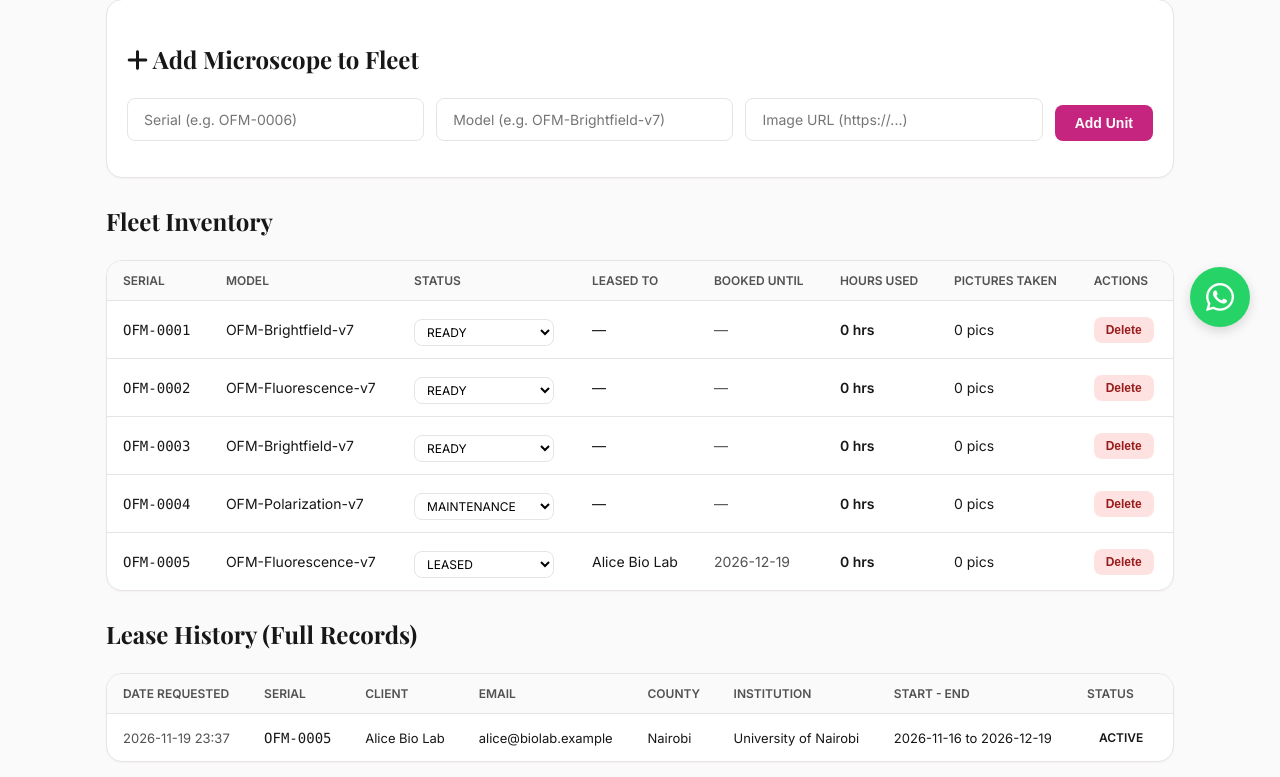
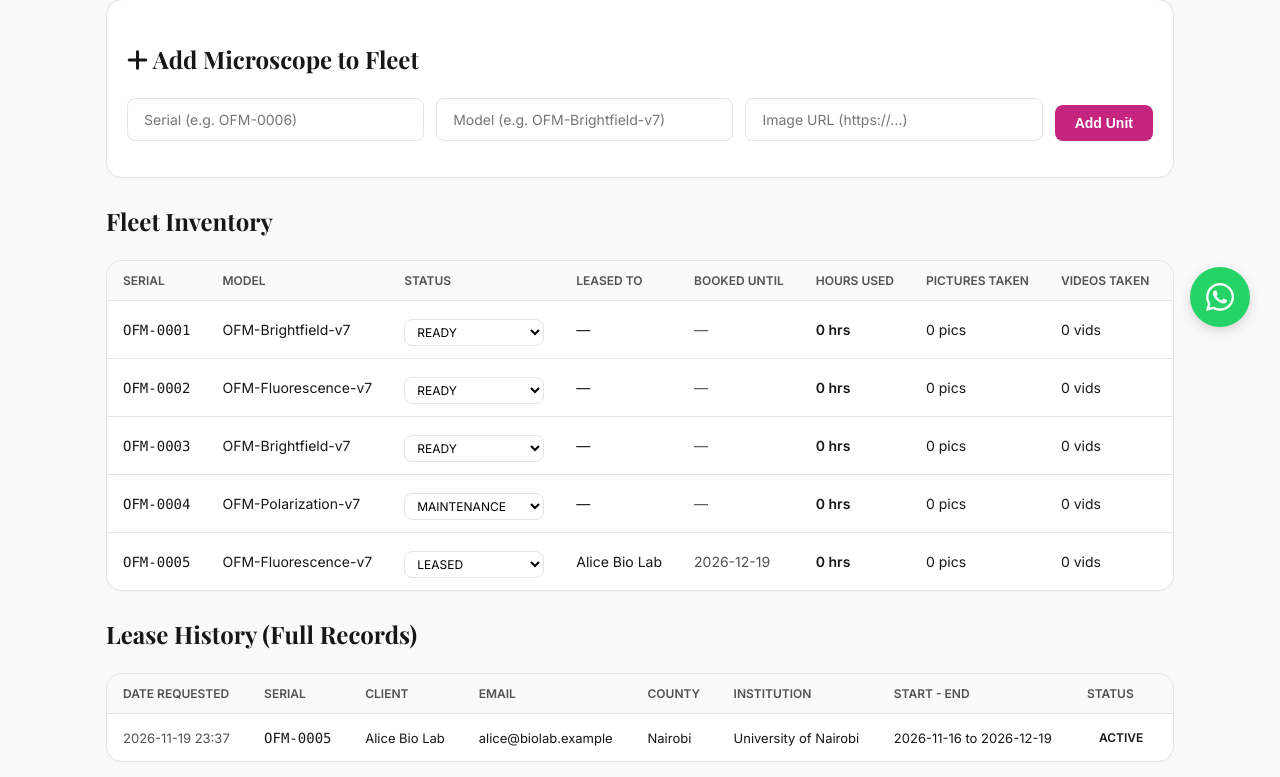
Before and after one commit to Waithima/ofm-fleet, a Flask app: page /admin in a window 1280 px wide. Shown: the part 443-1220 px from the top of the page. Run offline with Flask 3, Linux system fonts and the light colour scheme; the visitor is signed in with stand-in values (Sample User, id 1); data comes from the database, SQL or seed files in the repository; data that the repository does not hold is empty; some libraries are stand-ins or nearby versions.

Commit message:
Add video tracking to dashboard

```diff
--- a/app.py
+++ b/app.py
@@ -391,20 +391,18 @@ def get_mpesa_token():
 @app.route("/api/telemetry/heartbeat", methods=["POST"])
 def api_heartbeat():
     data = request.get_json(force=True)
-    unit = row("SELECT id, total_hours, pictures_taken FROM units WHERE serial=?", (data.get("serial"),))
+    unit = row("SELECT id FROM units WHERE serial=?", (data.get("serial"),))
     if not unit: return jsonify({"error": "unknown serial"}), 404
 
-    # Record the heartbeat
     execute("INSERT INTO telemetry (unit_id,online,os_info,camera_ok) VALUES (?,?,?,?)",
             (unit["id"], 1 if data.get("online") else 0, data.get("osInfo"), 1 if data.get("cameraOk") else None))
 
-    # Update the unit with the latest usage data
     new_hours = data.get("uptime_hours", 0)
     new_pics = data.get("pictures_taken", 0)
+    new_vids = data.get("videos_taken", 0)
 
-    # Only update if the new number is higher (prevents resetting on reboot)
-    execute("UPDATE units SET total_hours = GREATEST(total_hours, ?), pictures_taken = GREATEST(pictures_taken, ?) WHERE id=?",
-            (new_hours, new_pics, unit["id"]))
+    execute("UPDATE units SET total_hours = GREATEST(total_hours, ?), pictures_taken = GREATEST(pictures_taken, ?), videos_taken = GREATEST(videos_taken, ?) WHERE id=?",
+            (new_hours, new_pics, new_vids, unit["id"]))
 
     execute("UPDATE units SET last_seen_at = datetime('now') WHERE id=?", (unit["id"],))
     return jsonify({"ok": True}), 200
--- a/templates/admin.html
+++ b/templates/admin.html
@@ -33,7 +33,7 @@
 <div class="card p-0" style="overflow-x: auto;">
   <table class="table" style="min-width: 800px;">
     <thead>
-      <tr><th>Serial</th><th>Model</th><th>Status</th><th>Leased to</th><th>Booked Until</th><th>Hours Used</th><th>Pictures Taken</th><th>Actions</th></tr>
+      <tr><th>Serial</th><th>Model</th><th>Status</th><th>Leased to</th><th>Booked Until</th><th>Hours Used</th><th>Pictures Taken</th><th>Videos Taken</th><th>Actions</th></tr>
     </thead>
     <tbody>
     {% for u in units %}
@@ -50,7 +50,7 @@
           </select>
         </td>
         <td>{{ u.client_name or '—' }}</td>
-        <td class="muted">{{ u.end_date[:10] if u.end_date else '—' }}</td><td><strong>{{ u.total_hours or 0 }} hrs</strong></td><td>{{ u.pictures_taken or 0 }} pics</td>
+        <td class="muted">{{ u.end_date[:10] if u.end_date else '—' }}</td><td><strong>{{ u.total_hours or 0 }} hrs</strong></td><td>{{ u.pictures_taken or 0 }} pics</td><td>{{ u.videos_taken or 0 }} vids</td>
         <td>
           <button class="btn btn-danger btn-sm" onclick="deleteUnit('{{ u.id }}', '{{ u.serial }}')">Delete</button>
         </td>
```
